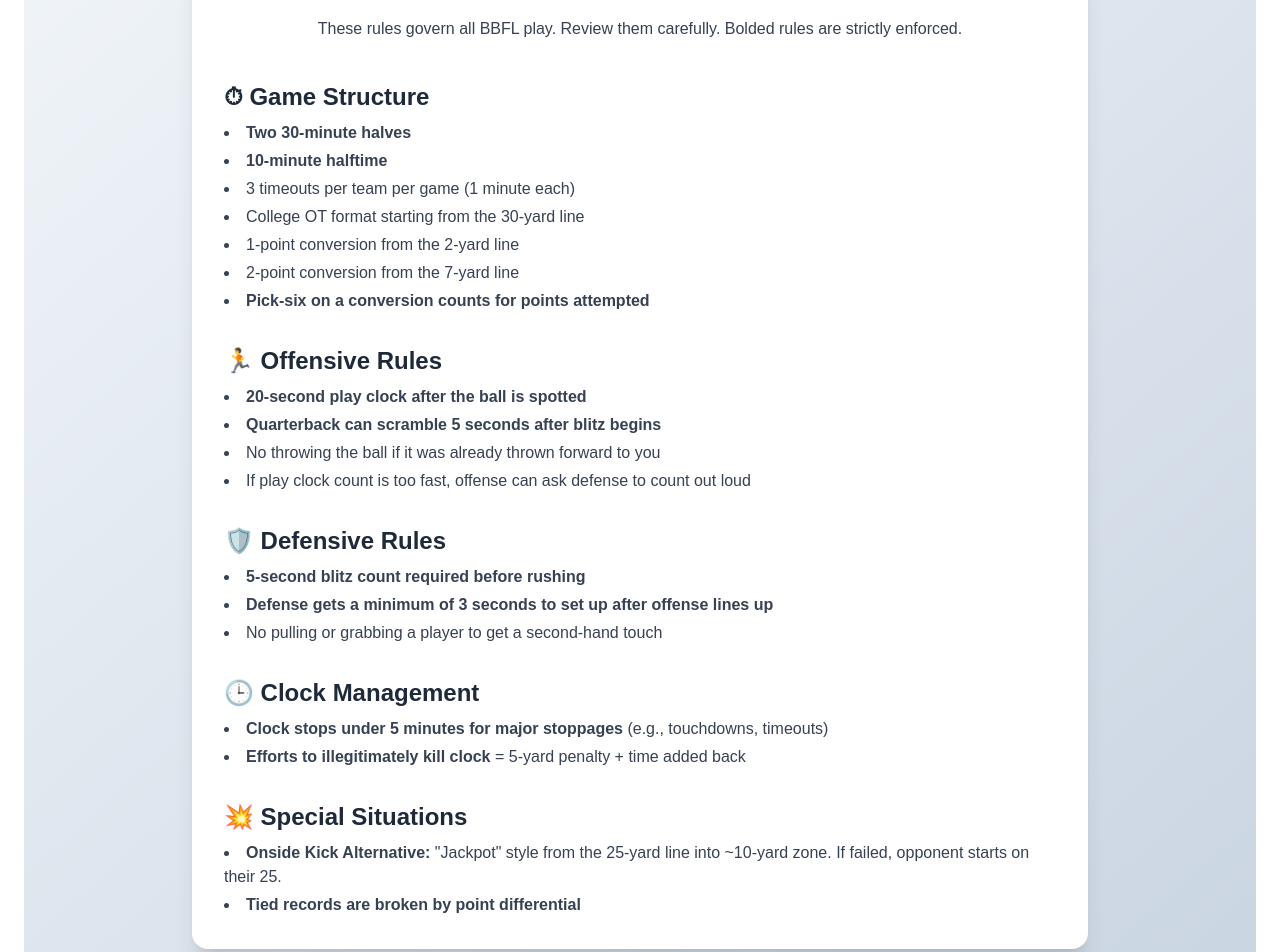
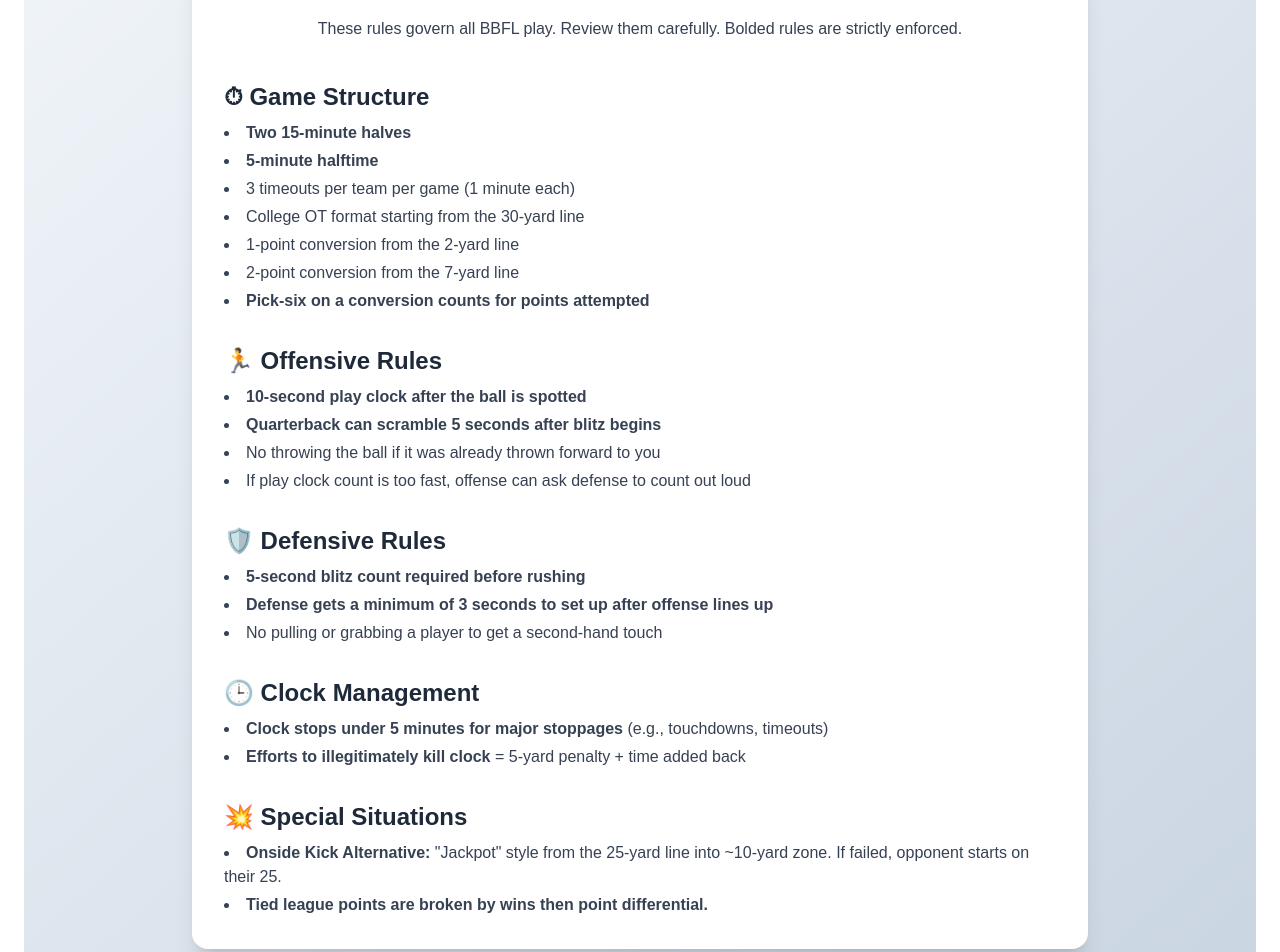
Before and after one commit to wgraz/bbfl-site, a Next.js app: page /rules in a window 1280 px wide. Shown: the part 220-1172 px from the top of the page. Built offline with nearby package versions, Linux system fonts and the light colour scheme.

Commit message:
Changed a couple rules

```diff
--- a/app/rules/page.tsx
+++ b/app/rules/page.tsx
@@ -19,10 +19,10 @@
             </h2>
             <ul className="list-disc list-inside text-gray-700 space-y-1">
               <li>
-                <strong>Two 30-minute halves</strong>
+                <strong>Two 15-minute halves</strong>
               </li>
               <li>
-                <strong>10-minute halftime</strong>
+                <strong>5-minute halftime</strong>
               </li>
               <li>3 timeouts per team per game (1 minute each)</li>
               <li>College OT format starting from the 30-yard line</li>
@@ -42,7 +42,7 @@
             </h2>
             <ul className="list-disc list-inside text-gray-700 space-y-1">
               <li>
-                <strong>20-second play clock after the ball is spotted</strong>
+                <strong>10-second play clock after the ball is spotted</strong>
               </li>
               <li>
                 <strong>
@@ -106,7 +106,9 @@
                 on their 25.
               </li>
               <li>
-                <strong>Tied records are broken by point differential</strong>
+                <strong>
+                  Tied league points are broken by wins then point differential.
+                </strong>
               </li>
             </ul>
           </div>
```
